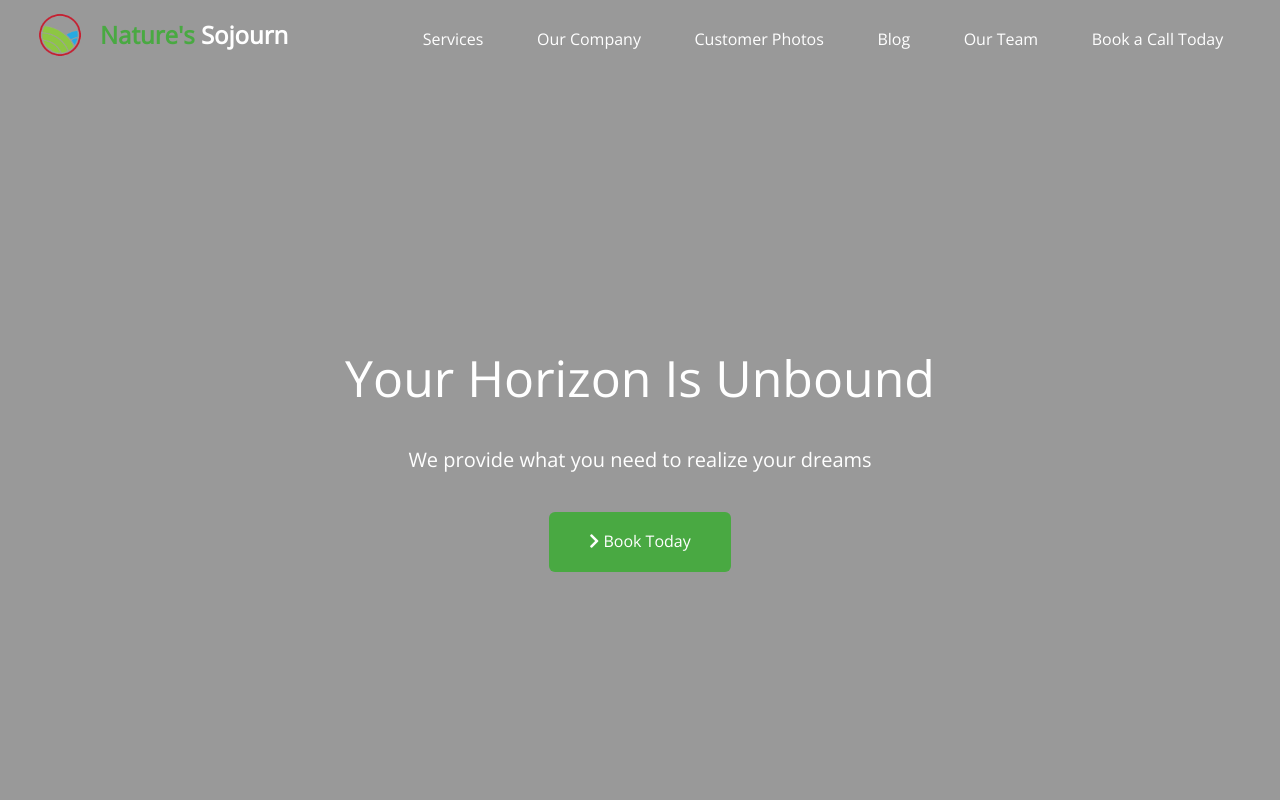
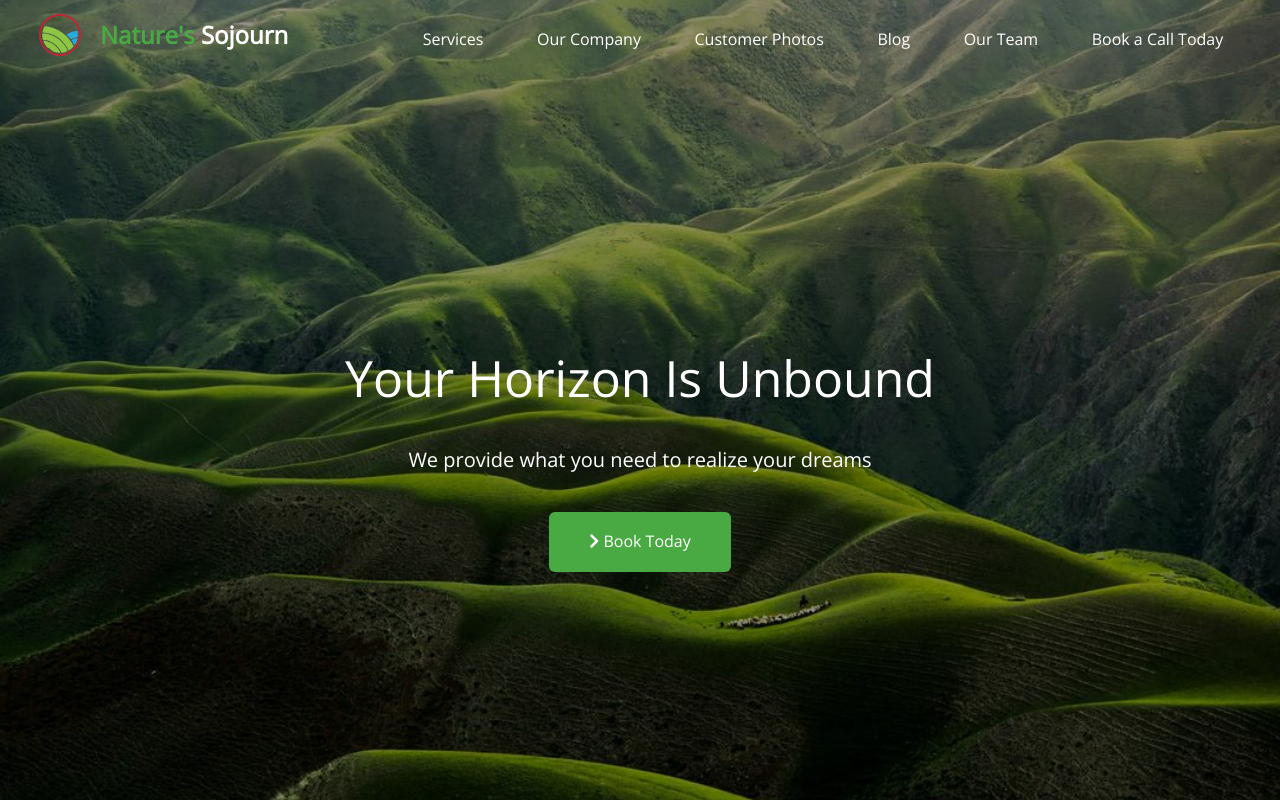
Before and after one commit to Luke-McShane/NaturesSojourn-Project-5, a plain HTML site: page index.html in a window 1280 px wide. Shown: the top 802 px of the page. Drawn offline with nearby package versions, Linux system fonts and the light colour scheme; files whose address does not match are found by name.

Commit message:
Changed showcase image file path

```diff
--- a/css/style.css
+++ b/css/style.css
@@ -3,7 +3,7 @@
 /* Showcase */
 .hero {
   position: relative;
-  background: url("img/home/showcase.jpg") no-repeat center center/cover;
+  background: url("../img/home/showcase.jpg") no-repeat center center/cover;
   width: 100%;
   height: 100vh;
 }
```
